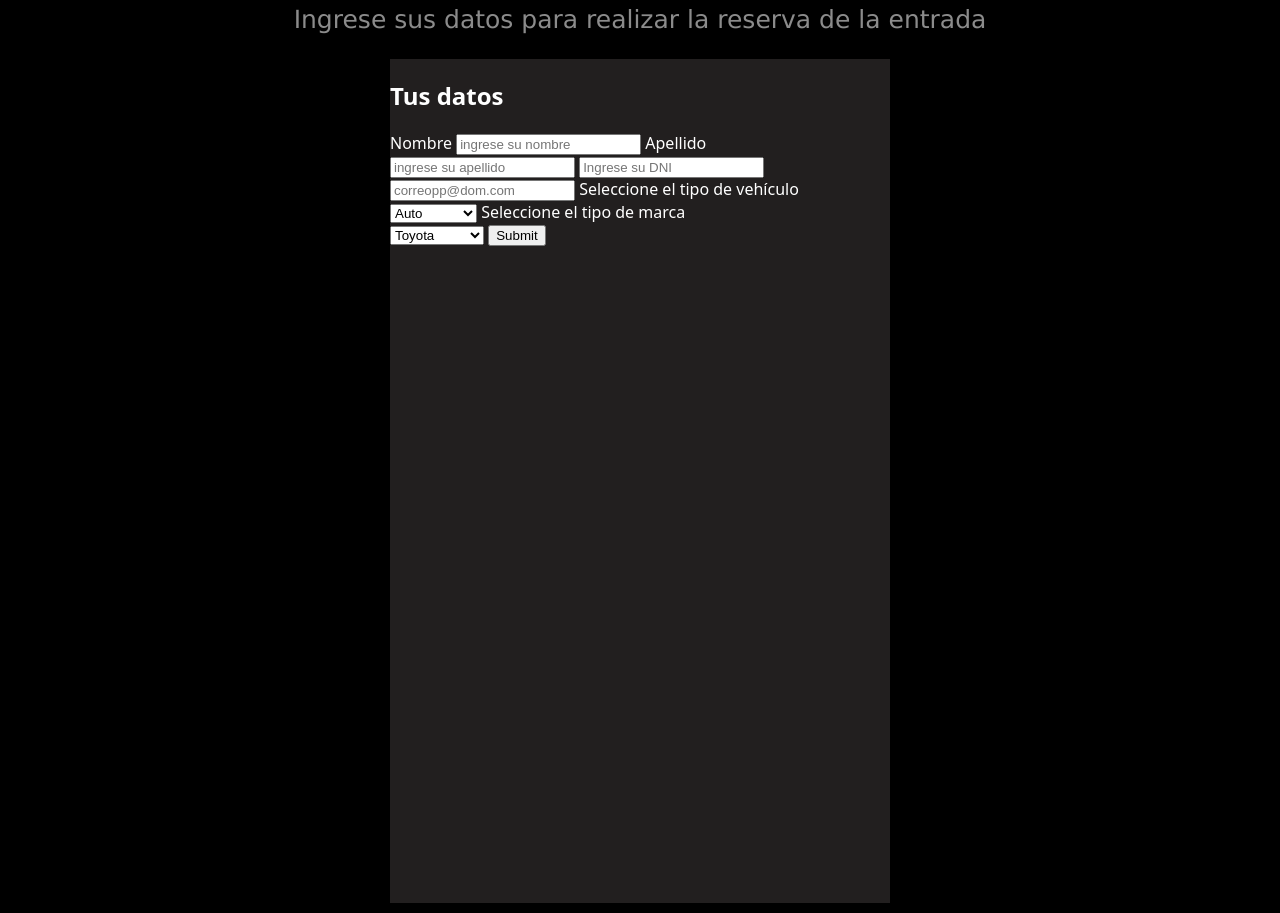
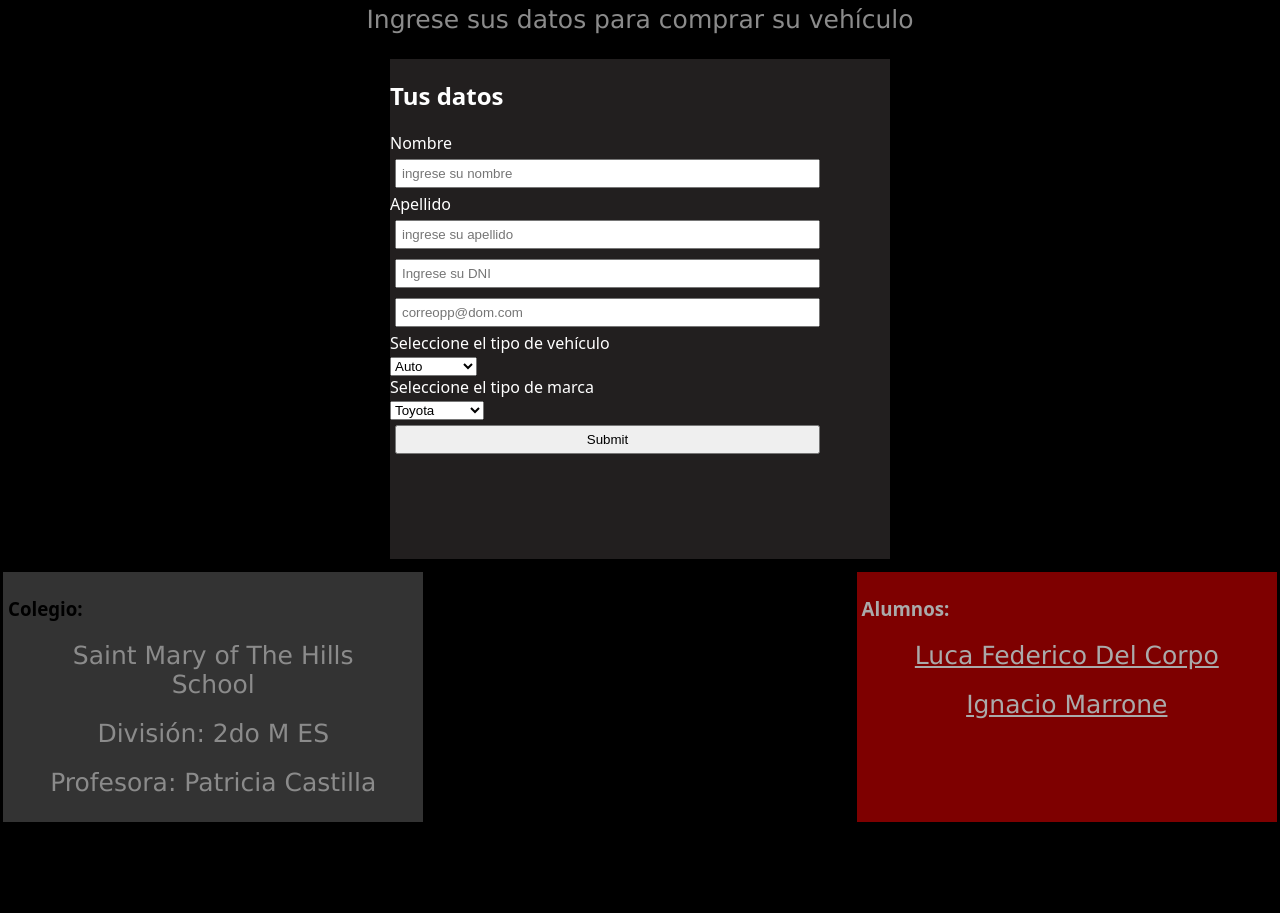
Before and after one commit to lucaynacho2012-byte/Del-Corpo-Marrone-Agencia-de-autos, a website: page nosotros.html in a window 1280 px wide. Shown: the part 280-1193 px from the top of the page. After the commit the page ends 1105 px from the top, so only its background shows below. Drawn offline with Linux system fonts and the light colour scheme.

Commit message:
20934857849302'

```diff
--- a/css/styles.css
+++ b/css/styles.css
@@ -160,8 +160,9 @@ footer{
 
 #formulario{
   width: 500px;
-  height: 844px;
+  height: 500px;
   float: left;
+  box-sizing: border-box;
 }
 
 
@@ -182,3 +183,9 @@ section div{
   margin: 5px;
   color: #ffffff;
 }
+
+input{
+width: 85%;
+padding: 5px;
+margin: 5px;
+}
--- a/nosotros.html
+++ b/nosotros.html
@@ -29,7 +29,7 @@
   </nav>
   <main>
     <h2>Encuesta o datos de las entradas</h2>
-    <p>Ingrese sus datos para realizar la reserva de la entrada</p>
+    <p>Ingrese sus datos para comprar su vehículo</p>
     <section>
       <div id="formulario">
         <h2>Tus datos</h2>
@@ -47,7 +47,7 @@
             <option value="vehiculo">Auto</option>
             <option value="vehiculos">Camioneta</option>
           </select>
-            <label for="marca">Seleccione el tipo de marca</label><br>
+            <br><label for="marca">Seleccione el tipo de marca</label><br>
             <select name="marca" id="formmarca">
               <option value="marcaa">Toyota</option>
               <option value="marcab">Honda</option>
@@ -68,6 +68,41 @@
 
   </main>
 
+  <footer>
+
+    <div id="colegio">
+
+      <h3>Colegio:</h3>
+
+      <p>Saint Mary of The Hills School</p>
+
+      <p>División: 2do M ES</p>
+
+      <p>Profesora: Patricia Castilla</p>
+
+
+
+    </div>
+
+    <div id="alumno">
+
+      <h3>Alumnos:</h3>
+
+      <p><a href="mailto:alu.delcorpol@stmary.edu.ar" target="_blank">
+
+          Luca Federico Del Corpo</a></p>
+
+      <p><a href="mailto:alu.marronei@stmary.edu.ar" target="_blank">
+
+          Ignacio Marrone</a></p>
+
+
+
+    </div>
+
+  </footer>
+
+
 </body>
 
 </html>
```
